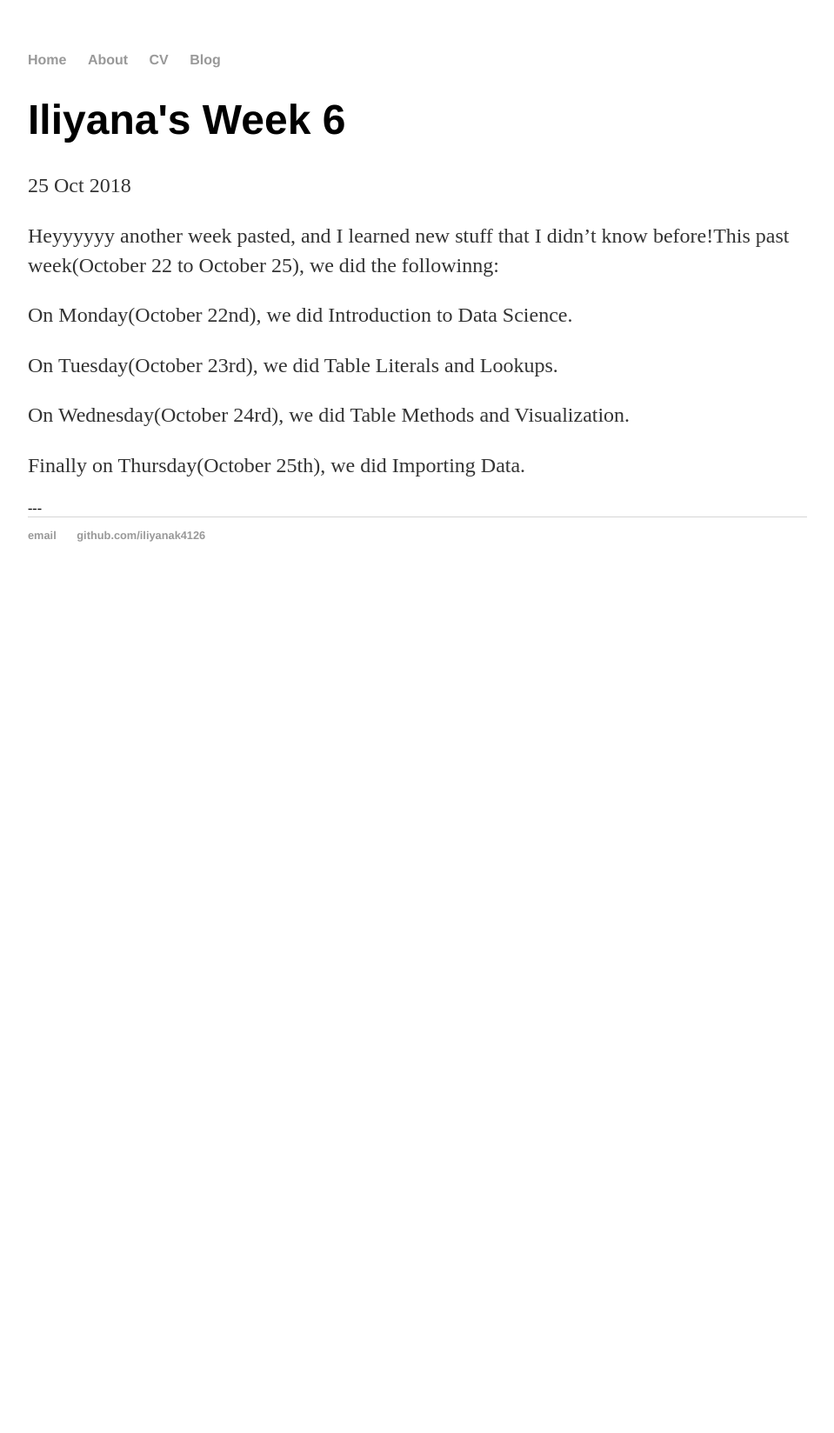
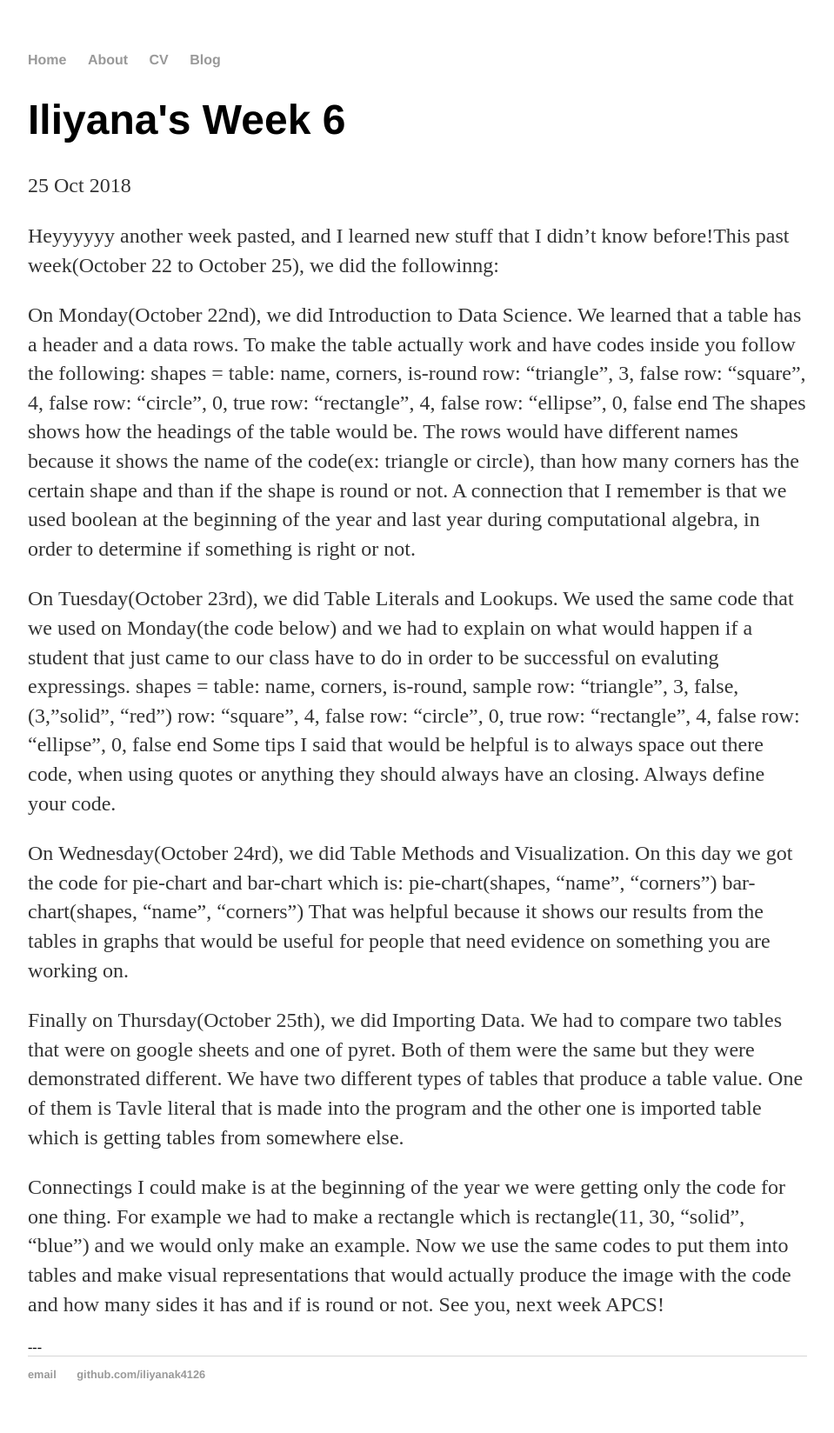
Before and after one commit to iliyanak4126/iliyanak4126.github.io, a Jekyll site: the page built from _posts/2018-10-25-Iliyana-Week-6.md, in a window 1280 px wide. Shown: the whole page at 87% size, without its empty margins (160-1119 px from the left). Built offline with Jekyll 4.4.1, drawn with Linux system fonts in a browser that asks for light colours; before the commit the page ends 900 px from its top, so only the background shows below that.

Commit message:
Update 2018-10-25-Iliyana-Week-6.md

```diff
--- a/_posts/2018-10-25-Iliyana-Week-6.md
+++ b/_posts/2018-10-25-Iliyana-Week-6.md
@@ -6,15 +6,33 @@ date: 2018-10-25
 
 Heyyyyyy another week pasted, and I learned new stuff that I didn't know before!This past week(October 22 to October 25), we did the followinng:
 
-On Monday(October 22nd), we did Introduction to Data Science.
+On Monday(October 22nd), we did Introduction to Data Science. We learned that a table has a header and a data rows. To make the table actually work and have codes inside you follow the following:
+shapes = table: name, corners, is-round
+  row: "triangle", 3, false
+  row: "square",  4, false
+  row: "circle", 0, true
+  row: "rectangle", 4, false
+  row: "ellipse", 0, false
+    end
+The shapes shows how the headings of the table would be. The rows would have different names because it shows the name of the code(ex: triangle or circle), than how many corners has the certain shape and than if the shape is round or not.
+A connection that I remember is that we used boolean at the beginning of the year and last year during computational algebra, in order to determine if something is right or not.
 
+On Tuesday(October 23rd), we did Table Literals and Lookups. We used the same code that we used on Monday(the code below) and we had to explain on what would happen if a student that just came to our class have to do in order to be successful on evaluting expressings.
+shapes = table: name, corners, is-round, sample
+  row: "triangle", 3, false, (3,"solid", "red")
+  row: "square",  4, false
+  row: "circle", 0, true
+  row: "rectangle", 4, false
+  row: "ellipse", 0, false
+    end
+Some tips I said that would be helpful is to always space out there code, when using quotes or anything they should always have an closing. Always define your code.
 
+On Wednesday(October 24rd), we did Table Methods and Visualization. On this day we got the code for pie-chart and bar-chart which is:
+pie-chart(shapes, "name", "corners")
+bar-chart(shapes, "name", "corners")
+That was helpful because it shows our results from the tables in graphs that would be useful for people that need evidence on something you are working on.
 
+Finally on Thursday(October 25th), we did Importing Data. We had to compare two tables that were on google sheets and one of pyret. Both of them were the same but they were demonstrated different. We have two different types of tables that produce a table value. One of them is Tavle literal that is made into the program and the other one is imported table which is getting tables from somewhere else.
 
-On Tuesday(October 23rd), we did Table Literals and Lookups.
-
-
-On Wednesday(October 24rd), we did Table Methods and Visualization.
-
-
-Finally on Thursday(October 25th), we did Importing Data.
+Connectings I could make is at the beginning of the year we were getting only the code for one thing. For example we had to make a rectangle which is rectangle(11, 30, "solid", "blue") and we would only make an example. Now we use the same codes to put them into tables and make visual representations that would actually produce the image with the code and how many sides it has and if is round or not.
+See you, next week APCS!
```
